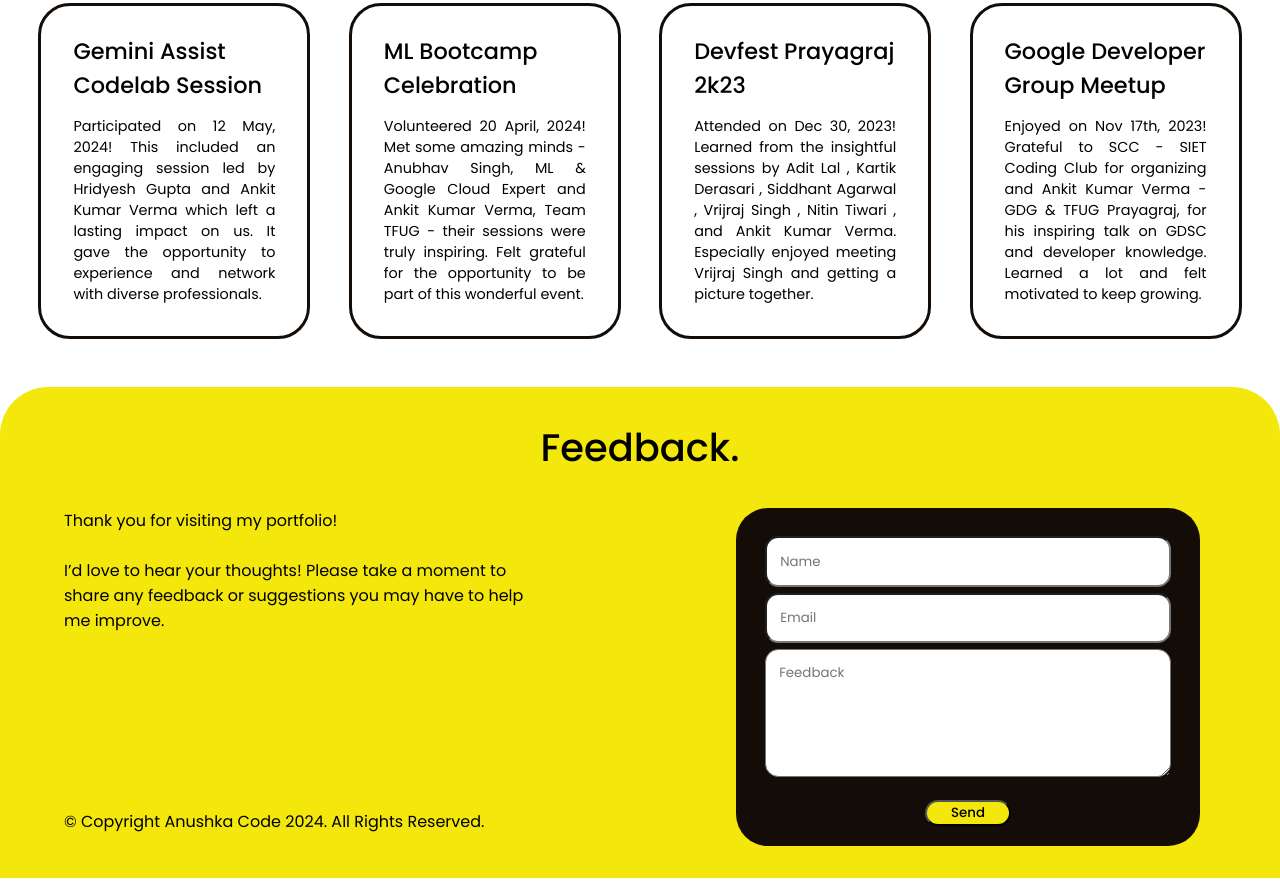
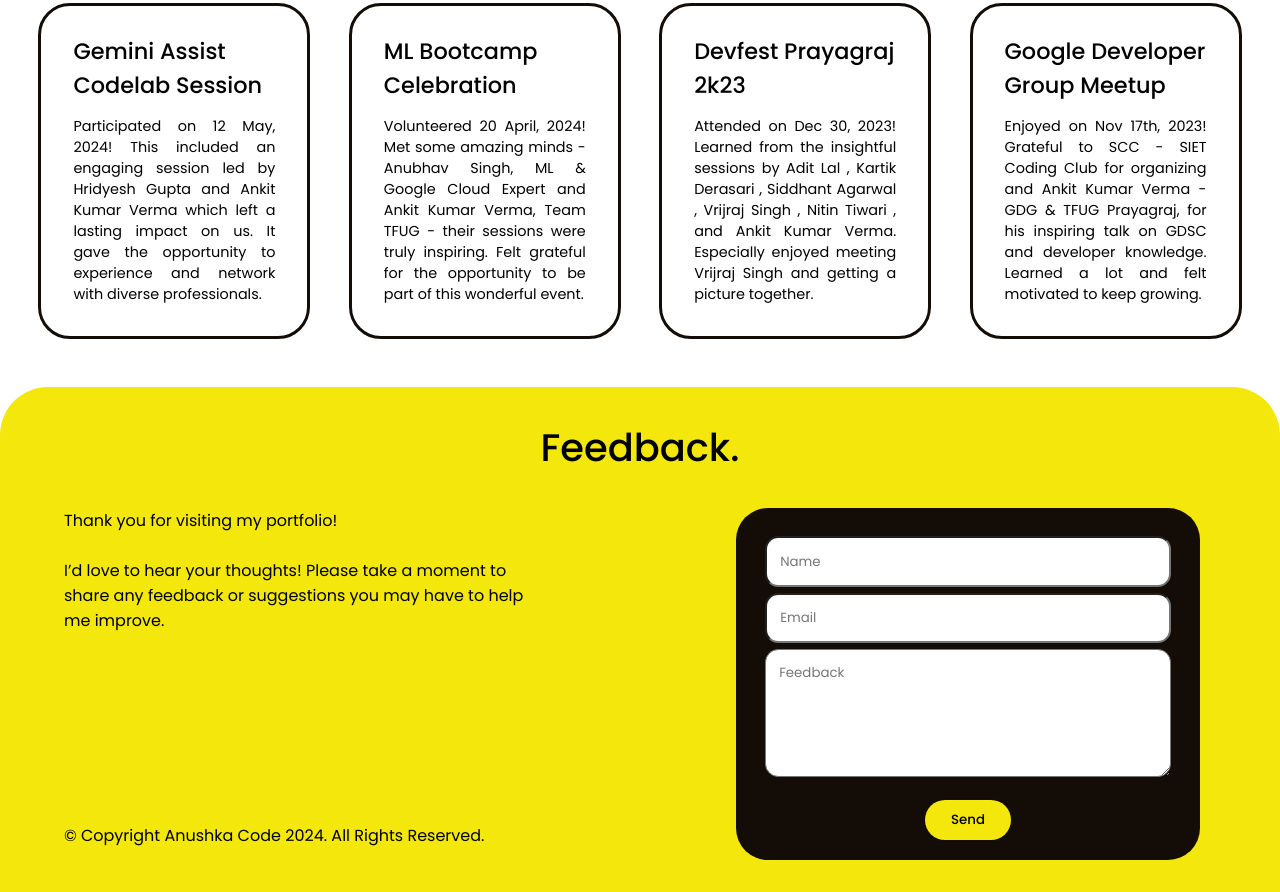
Before and after one commit to A-N-U-S-I-N/My_Portfolio, a plain HTML site: page index.html in a window 1280 px wide. Shown: the part 3721-4613 px from the top of the page. Drawn offline with Linux system fonts and the light colour scheme.

Commit message:
Update style.css

```diff
--- a/style.css
+++ b/style.css
@@ -648,8 +648,9 @@ textarea {
 }
 
 .send {
+	border: none;
 	width: 6.5em;
-	height: 2em;
+	height: 3em;
 	margin-top: 1.25em;
 	align-self: center;
 	display: flex;
```
